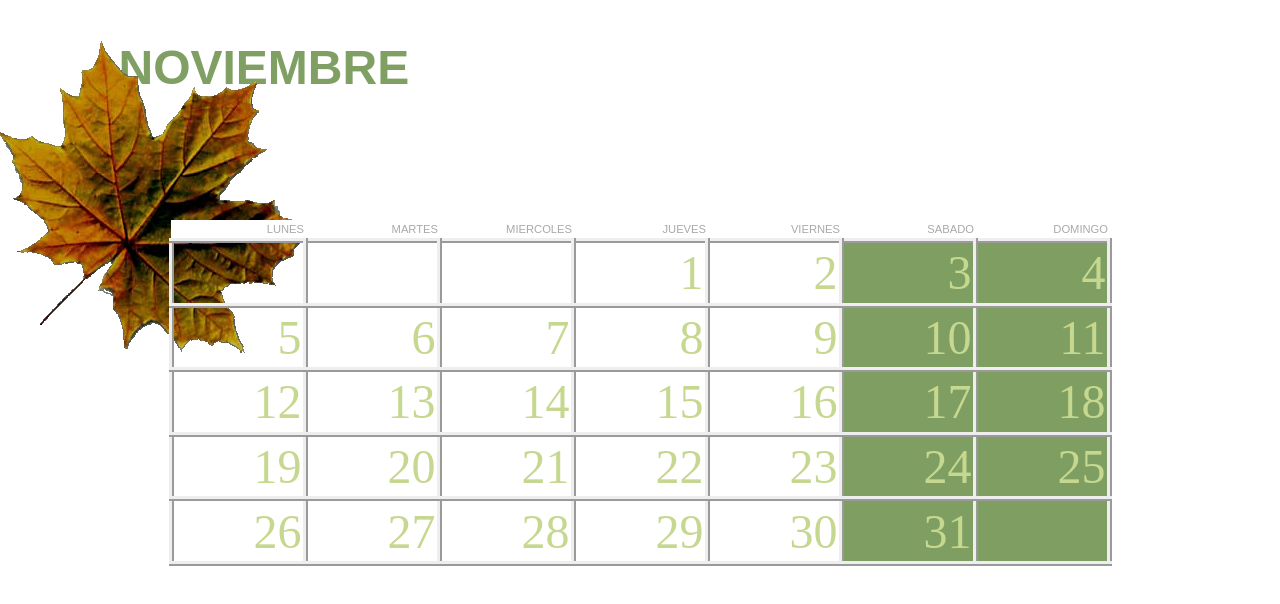
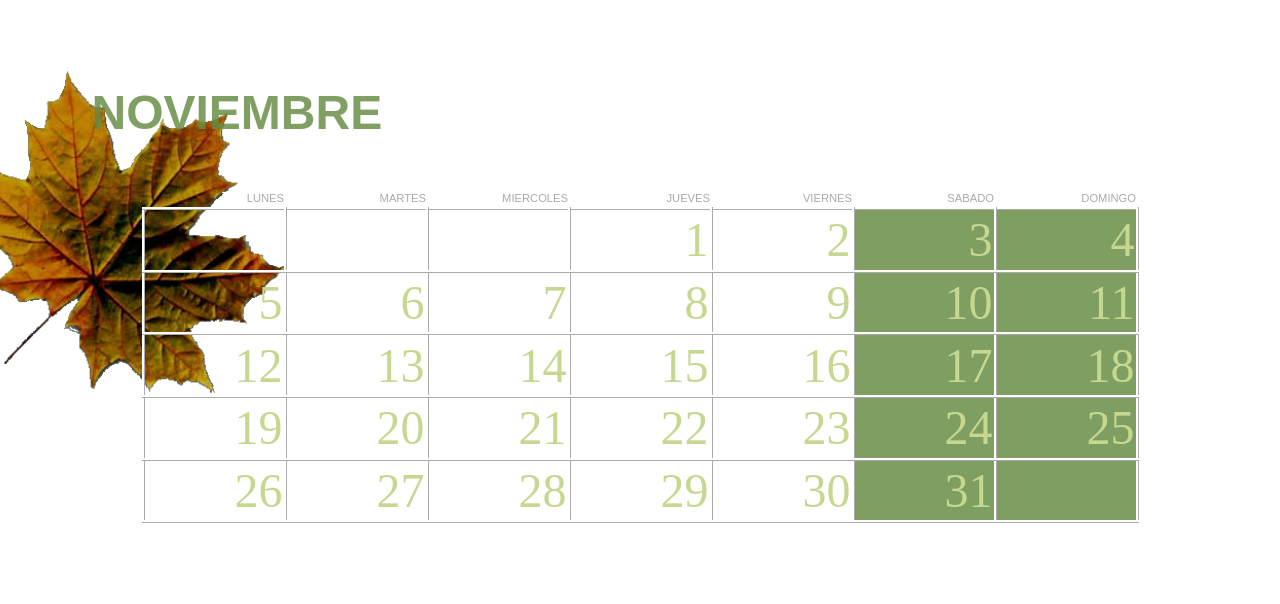
Before and after one commit to jortemar/HTML, a plain HTML site: page Ejercicios/Ejercicio03/calendario.html in a window 1280 px wide. Drawn offline with Linux system fonts and the light colour scheme.

Commit message:
calendario terminado y putin empezado

```diff
--- a/Ejercicios/Ejercicio03/calendario.css
+++ b/Ejercicios/Ejercicio03/calendario.css
@@ -1,9 +1,25 @@
 body {
-    font-size: 100%;
+    display:flex;
+    justify-content: center;
+}
+
+.contenedor {
+    text-align:justify;
+}
+
+h1 {
+    font-family:Arial, Helvetica, sans-serif;
+    font-size:3em;
+    color:#678d45d6;
+    position:relative;
+    right:50px;
+    top: 45px;
+    z-index:1;
 }
 
 table, td {
-    border: 5px;
+    border: 3px;
+    border-color:white;
     border-style: ridge;
     border-collapse: collapse;
     text-align: right;
@@ -19,14 +35,14 @@ th {
     color:darkgrey;
     font-size: 70%;
     height: 1.4em;
-    background-color:white;
+    background-color:none;
 }
 
 td {
     font-size: 300%;
     color:rgb(198, 216, 144);
     height: 1.2em;
-    padding-left: 80px;
+    padding-left: 90px;
 }
 
 table colgroup col:nth-child(6) {
@@ -37,29 +53,18 @@ table colgroup col:nth-child(7) {
     background-color: #678d45d6;
 }
 
-h1 {
-    font-family:Arial, Helvetica, sans-serif;
-    font-size:3em;
-    color:#678d45d6;
+img {
+    width:340px;
     position:relative;
-    right:50px;
+    bottom: 70px;
+    right: 190px;
 }
 
-.contenedor {
-    display:flex;
-    justify-content: center;
+.tabla {
+    position:relative;
+    bottom:290px;
 }
 
-.div-1 {
-    text-align:justify;
+.blanco {
+    background-color:white;
 }
-.montar {
-    position:relative;
-    bottom: 100px;
-    right: 180px;
-}
-
-.empujarTabla {
-    position:relative;
-    bottom:250px;
-}
--- a/Ejercicios/Ejercicio03/calendario.html
+++ b/Ejercicios/Ejercicio03/calendario.html
@@ -9,12 +9,11 @@
 </head>
 <body>
     <div class="contenedor">
-        <div class="div-1">
         <h1>NOVIEMBRE</h1>
-            <div class="montar">
-                <img style="position: relative; left: 0; top: 0;" src ="elementos/hoja3.gif">
+        <div>
+            <img src ="elementos/hoja3.gif">
         </div>
-            <div class="empujarTabla">
+        <div class="tabla">
             <table>
                 <colgroup>
                     <col>
@@ -32,8 +31,8 @@
                     <th>MIERCOLES</th>
                     <th>JUEVES</th>
                     <th>VIERNES</th>
-                        <th>SABADO</th>
-                        <th>DOMINGO</th>
+                    <th class="blanco">SABADO</th>
+                    <th class="blanco">DOMINGO</th>
                 </tr>
                 <tr>
                     <td></td>
@@ -83,6 +82,5 @@
             </table>
         </div>
     </div>
-    </div>
 </body>
 </html>
--- /dev/null
+++ b/Ejercicios/Ejercicio04/hijodeputin.css
@@ -0,0 +1,46 @@
+body {
+    display:flex;
+    justify-content: center;
+    background-image: url(Elementos/fondo21.jpg);
+    background-repeat:no-repeat;
+    background-position:center;
+    background-size:600px;
+    font-size:140%;
+}
+
+.contenedor {
+    text-align:justify;
+    color:rgb(199, 14, 14);
+}
+
+h1,h2,p {
+    text-align:center;
+}
+
+h1 {
+    font-size:45px;
+
+}
+
+img {
+    text-align:center;
+    width:280px;
+    height:405px;
+}
+
+.imagen {
+    text-align:center;
+}
+
+.linea {
+    border-top: 3px solid brown;
+    width:400px;
+    margin: 20px auto 0 auto;
+}
+
+.linea2 {
+    border-top: 3px solid brown;
+    width:400px;
+    padding-top: 20px;
+    margin: 5px auto 0 auto;
+}
```
Also changed, not shown: Ejercicios/Ejercicio04/hijodeputin.html (added, +25 -0 lines), Ejercicios/Ejercicio04/Elementos/cara2.png (added), Ejercicios/Ejercicio04/Elementos/fondo21.jpg (added), Ejercicios/Ejercicio04/Elementos/pantallazo.jpg (added). Lines whose indentation alone changed are shown as unchanged.
